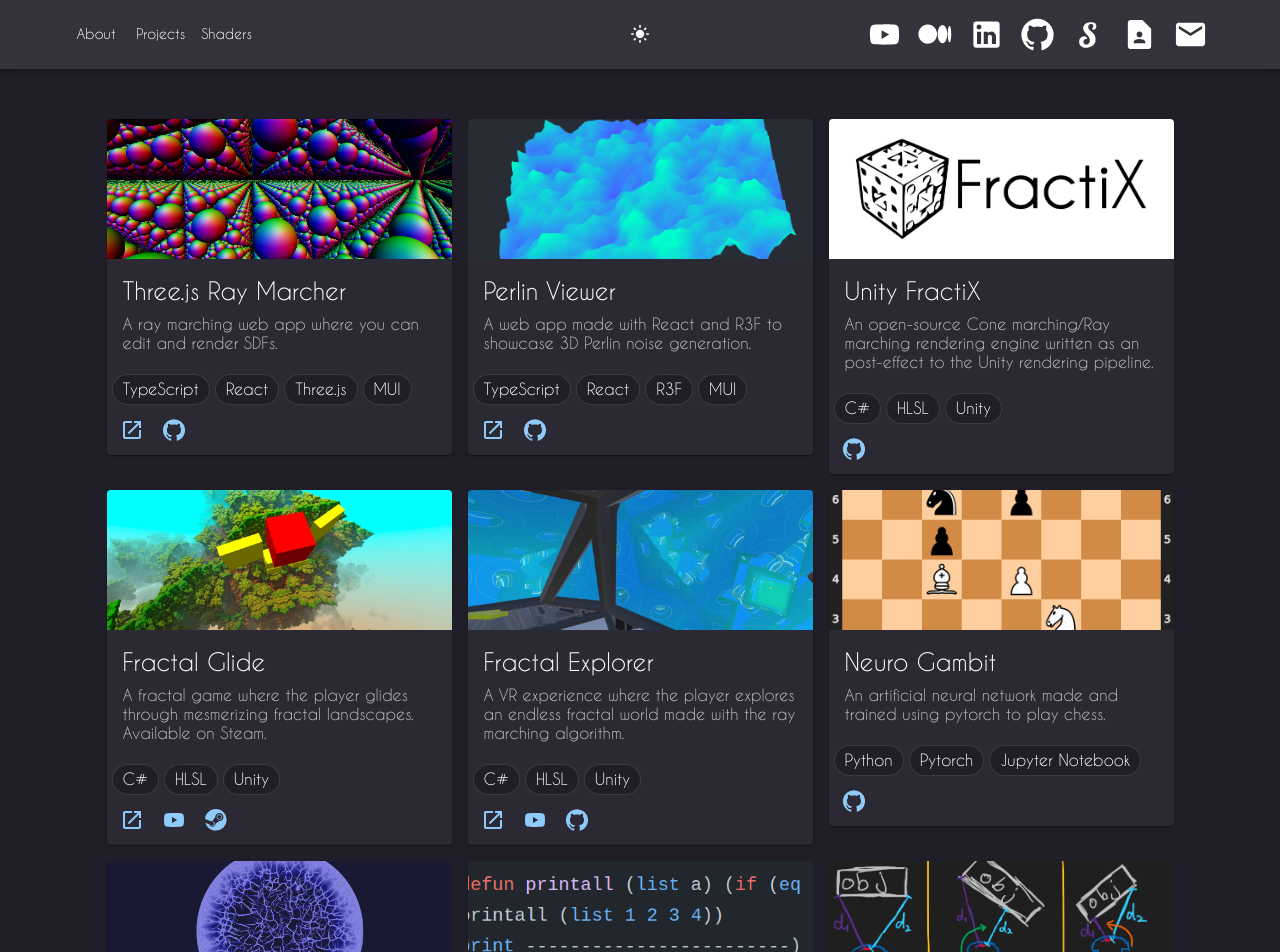
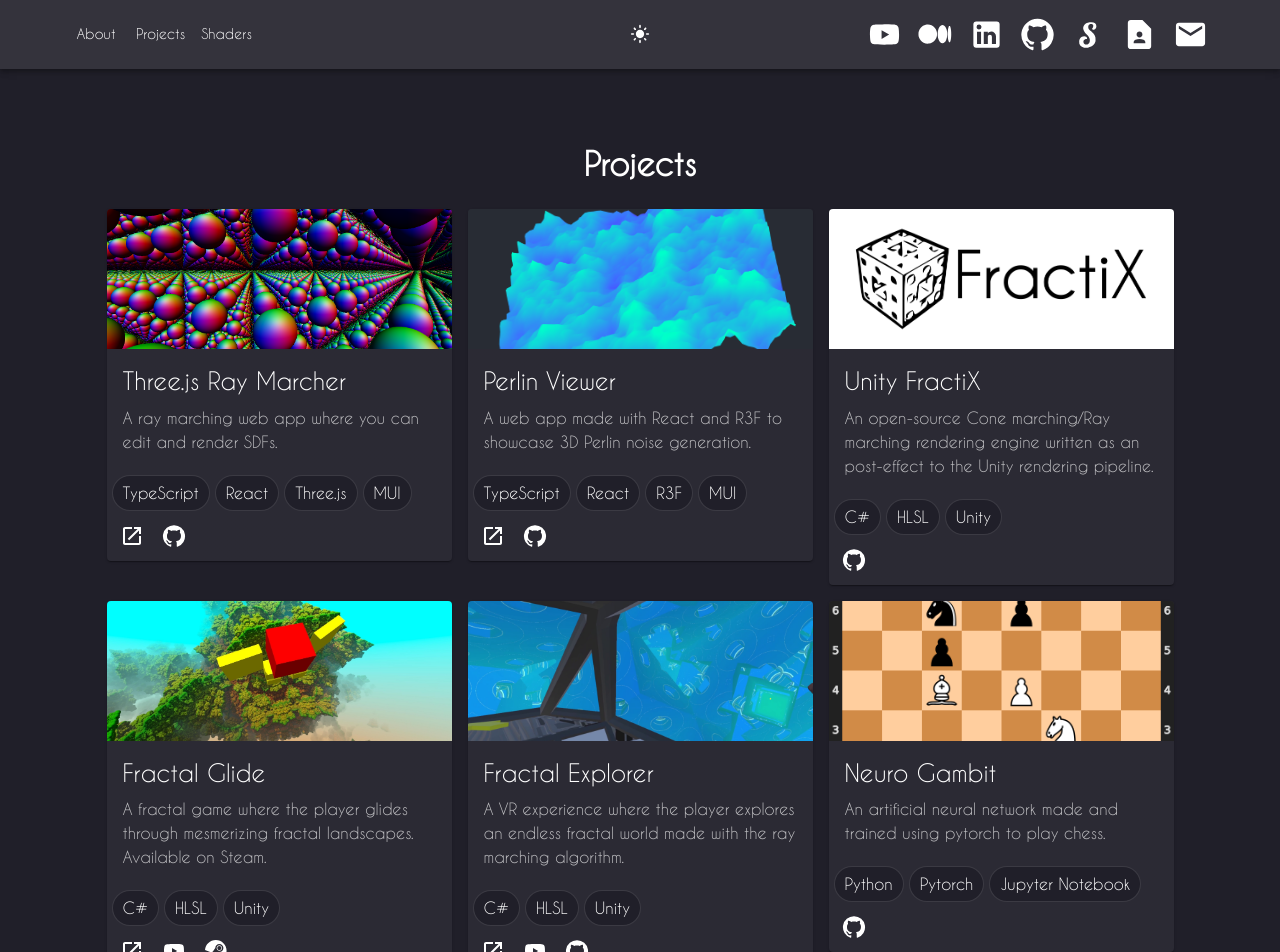
Before and after one commit to NabilNYMansour/Personal-website, a React (Create React App) app: page /projects in a window 1280 px wide. Shown: the top 952 px of the page. Built offline with nearby package versions, Linux system fonts and the light colour scheme.

Commit message:
added more image loading and the such

```diff
--- /dev/null
+++ b/src/components/circularLoading.tsx
@@ -0,0 +1,38 @@
+import { Box, CircularProgress, CircularProgressProps, circularProgressClasses } from "@mui/material";
+
+function CircularLoading(props: CircularProgressProps) {
+    return (
+        <Box sx={{ position: 'relative', margin: "25px" }}>
+            <CircularProgress
+                variant="determinate"
+                sx={{
+                    color: (theme) =>
+                        theme.palette.grey[theme.palette.mode === 'light' ? 200 : 800],
+                }}
+                size={40}
+                thickness={4}
+                {...props}
+                value={100}
+            />
+            <CircularProgress
+                variant="indeterminate"
+                disableShrink
+                color="inherit"
+                sx={{
+                    // color: (theme) => (theme.palette.mode === 'light' ? '#1a90ff' : '#308fe8'),
+                    animationDuration: '550ms',
+                    position: 'absolute',
+                    left: 0,
+                    [`& .${circularProgressClasses.circle}`]: {
+                        strokeLinecap: 'round',
+                    },
+                }}
+                size={40}
+                thickness={4}
+                {...props}
+            />
+        </Box>
+    );
+}
+
+export default CircularLoading;
--- a/src/components/contacts.tsx
+++ b/src/components/contacts.tsx
@@ -4,7 +4,7 @@ import React from 'react';
 const Contacts = ({ contacts, handleCloseNavMenu, iconSize }: {
     contacts: { link: string; title: string; icon: React.ReactElement }[];
     handleCloseNavMenu: () => void;
-    iconSize: "small"| "medium" | "large";
+    iconSize: "small" | "medium" | "large";
 }) => {
     return (
         <>
@@ -16,8 +16,7 @@ const Contacts = ({ contacts, handleCloseNavMenu, iconSize }: {
                         rel="noreferrer"
                         sx={{
                             textTransform: "none",
-                            my: iconSize === "small" ? 2 : 1,
-                            color: "inherit",
+                            my: 1,
                         }}
                         onClick={handleCloseNavMenu}
                         aria-label={contact.title}
--- a/src/components/layout.tsx
+++ b/src/components/layout.tsx
@@ -167,6 +167,7 @@ export default function Layout() {
                       component={Link}
                       to={page.link}
                       style={{ fontSize: "1rem" }}
+                      disableRipple
                     >
                       <Typography textAlign="center">{page.title}</Typography>
                     </MenuItem>
--- a/src/components/layoutFooter.tsx
+++ b/src/components/layoutFooter.tsx
@@ -30,7 +30,7 @@ const LayoutFooter = ({ contacts, handleCloseNavMenu, currTheme }: {
                 <Box
                     sx={{ display: "flex", alignItems: "center", justifyContent: "center", }}
                 >
-                    <Contacts contacts={contacts} handleCloseNavMenu={handleCloseNavMenu} iconSize="medium" />
+                    <Contacts contacts={contacts} handleCloseNavMenu={handleCloseNavMenu} iconSize="large" />
                 </Box>
                 <Typography
                     variant="body2"
--- a/src/components/project.tsx
+++ b/src/components/project.tsx
@@ -2,15 +2,17 @@ import Card from "@mui/material/Card";
 import CardContent from "@mui/material/CardContent";
 import CardMedia from "@mui/material/CardMedia";
 import Typography from "@mui/material/Typography";
-import { CardActionArea, CardActions, IconButton } from "@mui/material";
+import { CardActionArea, CardActions, IconButton, LinearProgress, Tooltip } from "@mui/material";
 import { iProject } from "../interfaces/iProject";
 import LaunchIcon from "@mui/icons-material/Launch";
 import GitHubIcon from "@mui/icons-material/GitHub";
 import YouTubeIcon from "@mui/icons-material/YouTube";
 import SteamIcon from "../icons/steamIcon";
 import TechList from "./techList";
+import { useState } from "react";
 
 export default function Project(project: iProject) {
+  const [loading, setLoading] = useState<boolean>(true);
   return (
     <Card sx={{ maxWidth: 345 }}>
       <CardActionArea
@@ -18,15 +20,19 @@ export default function Project(project: iProject) {
         target="_blank"
         rel="noreferrer"
       >
-        {project.imgLink ? (
+        {project.imgLink ?
+          <>
+            {loading && <LinearProgress color="inherit"/>}
             <CardMedia
               component="img"
-            height="140"
+              height={loading ? 0 : 140}
               image={project.imgLink}
               alt={project.name}
+              onLoad={() => setLoading(false)}
               loading="lazy"
             />
-        ) : null}
+          </>
+          : null}
         <CardContent>
           <Typography gutterBottom variant="h5" component="div">
             {project.name}
@@ -36,52 +42,60 @@ export default function Project(project: iProject) {
           </Typography>
         </CardContent>
       </CardActionArea>
-      {project.techList ? <TechList techList={project.techList} variant="outlined"/> : null}
+      {project.techList ? <TechList techList={project.techList} variant="outlined" /> : null}
 
       <CardActions>
         {project.link ? (
+          <Tooltip title={"Link"} arrow={true} placement="bottom">
             <IconButton
               href={project.link}
               target="_blank"
               rel="noreferrer"
               size="small"
-            color="primary"
+              color="inherit"
             >
               <LaunchIcon />
             </IconButton>
+          </Tooltip>
         ) : null}
         {project.youtubeLink ? (
+          <Tooltip title={"YouTube"} arrow={true} placement="bottom">
             <IconButton
               href={project.youtubeLink}
               target="_blank"
               rel="noreferrer"
               size="small"
-            color="primary"
+              color="inherit"
             >
               <YouTubeIcon />
             </IconButton>
+          </Tooltip>
         ) : null}
         {project.gitLink ? (
+          <Tooltip title={"GitHub"} arrow={true} placement="bottom">
             <IconButton
               href={project.gitLink}
               target="_blank"
               rel="noreferrer"
               size="small"
-            color="primary"
+              color="inherit"
             >
               <GitHubIcon />
             </IconButton>
+          </Tooltip>
         ) : null}
         {project.steamLink ? (
+          <Tooltip title={"Steam"} arrow={true} placement="bottom">
             <IconButton
               href={project.steamLink}
               target="_blank"
               rel="noreferrer"
               size="small"
-            color="primary"
+              color="inherit"
             >
               <SteamIcon />
             </IconButton>
+          </Tooltip>
         ) : null}
       </CardActions>
     </Card>
--- a/src/interfaces/iShader.tsx
+++ b/src/interfaces/iShader.tsx
@@ -1,5 +1,4 @@
 export interface iShader {
     name: string;
     codeLink: string;
-    imgLink: string;
   }
--- a/src/pages/projects.tsx
+++ b/src/pages/projects.tsx
@@ -1,7 +1,8 @@
 import { useEffect, useState } from "react";
 import Project from "../components/project";
-import { Grid } from "@mui/material";
+import { CircularProgress, Grid } from "@mui/material";
 import { iProject } from "../interfaces/iProject";
+import CircularLoading from "../components/circularLoading";
 
 export const Projects = () => {
   const [projects, setProjects] = useState<iProject[]>([]);
@@ -22,13 +23,27 @@ export const Projects = () => {
   }, []);
 
   return (
-    <Grid container spacing={2} justifyContent="center">
-      {projects.map((project, i) => (
-        <Grid key={i} item>
-          <Project {...project} />
-        </Grid>
-      ))}
-    </Grid>
+    <div
+      style={{
+        display: "flex",
+        flexDirection: "column",
+        alignItems: "center",
+        justifyContent: "center",
+      }}>
+      <h1>Projects</h1>
+      <Grid container spacing={2} justifyContent="center">
+        {loading ?
+          <CircularLoading />
+          :
+          projects.map((project, i) => (
+            <Grid key={i} item>
+              <Project {...project} />
+            </Grid>
+          ))
+        }
+      </Grid>
+    </div>
+
   );
 };
 
--- a/src/pages/shaders.tsx
+++ b/src/pages/shaders.tsx
@@ -2,6 +2,7 @@ import { useEffect, useState } from "react";
 import { iShader } from "../interfaces/iShader";
 import { CircularProgress, Grid, useMediaQuery } from "@mui/material";
 import { useTheme } from "@mui/material/styles";
+import CircularLoading from "../components/circularLoading";
 
 export const Shaders = () => {
   const [shaders, setShaders] = useState<iShader[]>([]);
@@ -27,11 +28,17 @@ export const Shaders = () => {
   }, []);
 
   return (
+    <div
+      style={{
+        display: "flex",
+        flexDirection: "column",
+        alignItems: "center",
+        justifyContent: "center",
+      }}>
+      <h1>Shaders</h1>
       <Grid container key={"main container"} justifyContent="center">
         {iFramesLoaded < shaders.length && (
-        <div key={"loading"} style={{ position: "absolute" }}>
-          <CircularProgress />
-        </div>
+          <CircularLoading />
         )}
         {shaders.map((shader, i) => (
           <div key={i}>
@@ -44,11 +51,13 @@ export const Shaders = () => {
                 src={shader.codeLink}
                 onLoad={handleIfrmeLoaded}
                 hidden={iFramesLoaded < shaders.length}
+                allowFullScreen
               />
             </Grid>
           </div>
         ))}
       </Grid>
+    </div>
   );
 };
 
--- a/src/themes/themes.tsx
+++ b/src/themes/themes.tsx
@@ -18,14 +18,19 @@ export const darkTheme: Theme = createTheme({
       textTransform: 'none',
     },
   },
+  components: {
+    MuiButtonBase: {
+      defaultProps: {
+        disableRipple: true,
+      }
+    },
+    MuiButton: {
+      defaultProps: {
+        color: 'inherit', // Set the default color for all buttons
+      },
+    },
+  }
 });
-
-darkTheme.typography.body1 = {
-  fontFamily: font,
-  [darkTheme.breakpoints.down("md")]: {
-    fontSize: "85%",
-  },
-};
 
 export const offDarkColor = "#34333C";
 
@@ -44,8 +49,18 @@ export const lightTheme: Theme = createTheme({
       textTransform: 'none'
     },
   },
+  components: {
+    MuiButtonBase: {
+      defaultProps: {
+        disableRipple: true,
+      }
+    },
+    MuiButton: {
+      defaultProps: {
+        color: 'inherit', // Set the default color for all buttons
+      },
+    },
+  }
 });
 
 export const offLightColor = "#f1f1f1";
-
-lightTheme.typography.body1 = darkTheme.typography.body1;
```
Also changed, not shown: public/index.html (+14 -8 lines), public/shaders.json (+10 -6 lines), src/pages/about.tsx (+7 -6 lines). Lines whose indentation alone changed are shown as unchanged.
